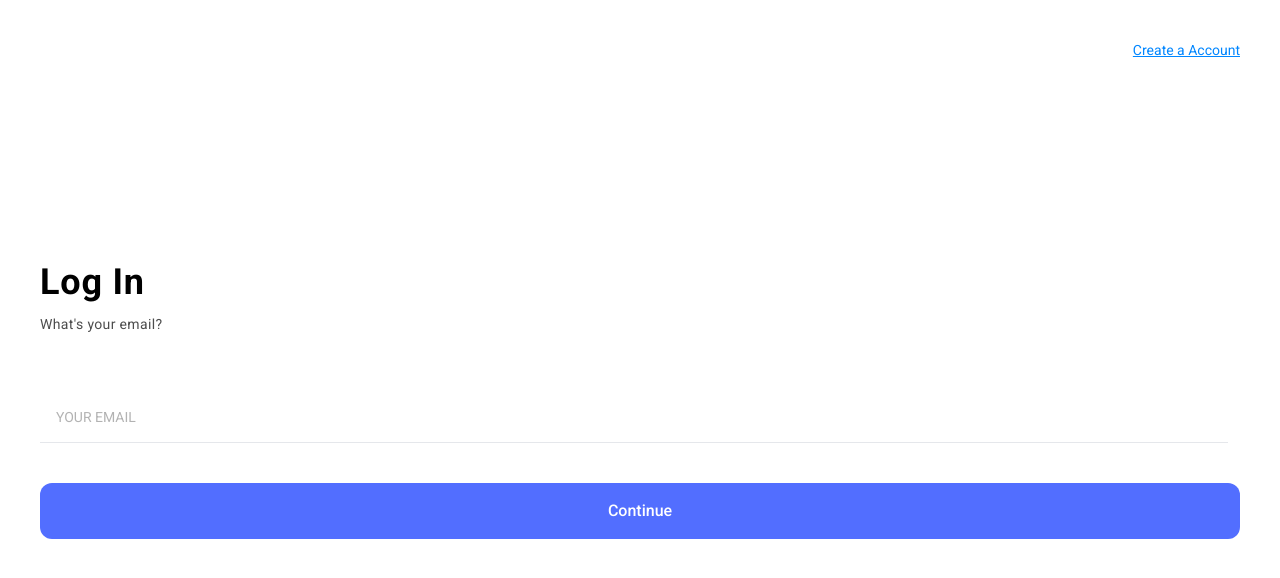
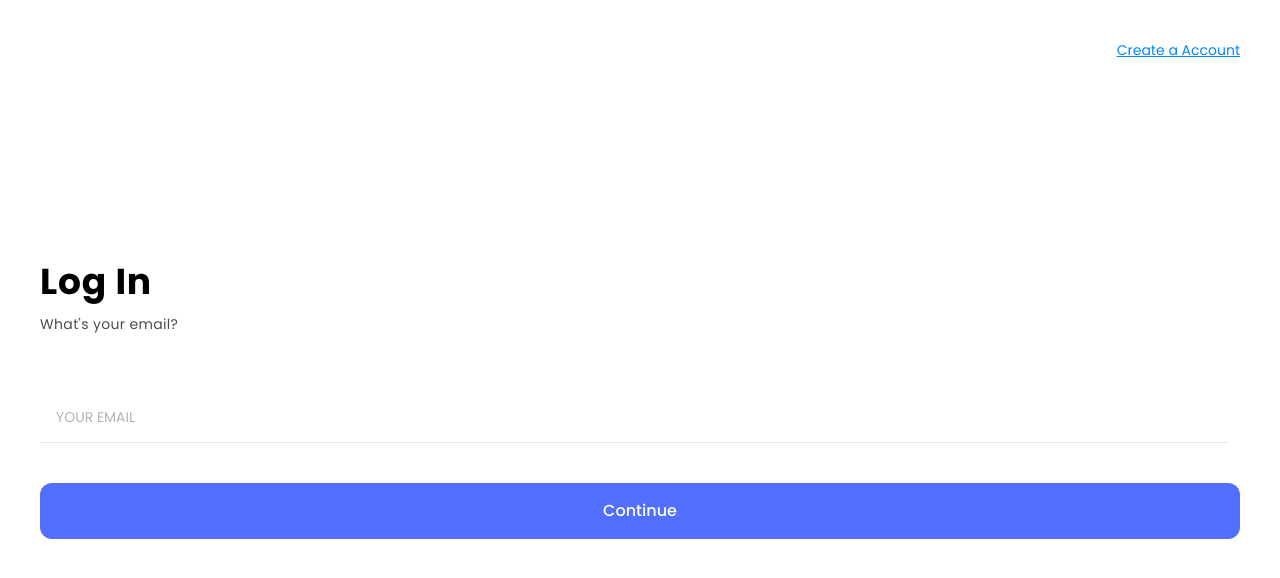
Before and after one commit to joaotanaca/orange-notes, a React (Vite) app: page / in a window 1280 px wide. Shown: the top 578 px of the page. Built offline with nearby package versions, Linux system fonts and the light colour scheme.

Commit message:
chore: change roboto to poppins

```diff
--- a/index.html
+++ b/index.html
@@ -7,7 +7,7 @@
         <link rel="preconnect" href="https://fonts.googleapis.com" />
         <link rel="preconnect" href="https://fonts.gstatic.com" crossorigin />
         <link
-            href="https://fonts.googleapis.com/css2?family=Roboto:wght@100;300;400;500;700;900&display=swap"
+            href="https://fonts.googleapis.com/css2?family=Poppins:wght@100;300;400;500;700;900&display=swap"
             rel="stylesheet"
         />
         <title>Vite + React + TS</title>
--- a/src/index.css
+++ b/src/index.css
@@ -4,5 +4,5 @@
 
 html {
     scroll-behavior: smooth;
-    font-family: 'Roboto', sans-serif;
+    font-family: 'Poppins', sans-serif;
 }
```
